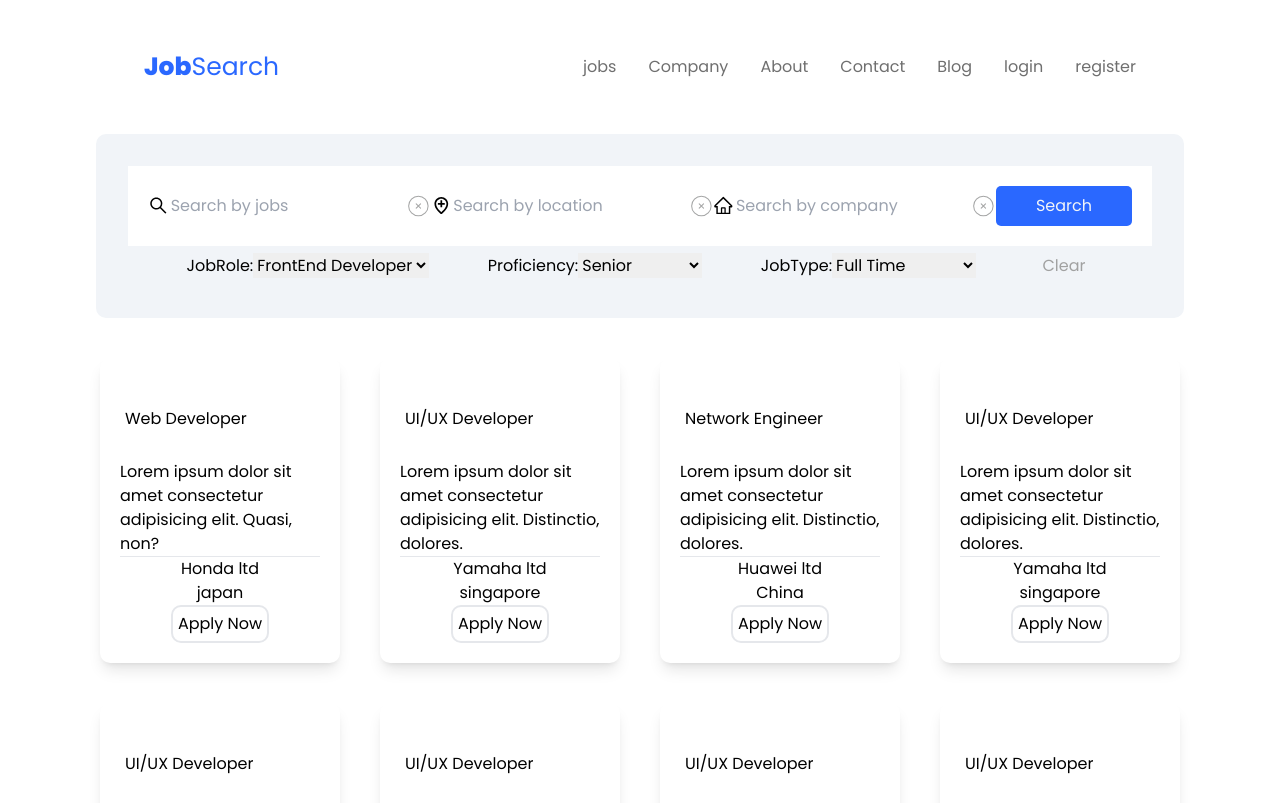
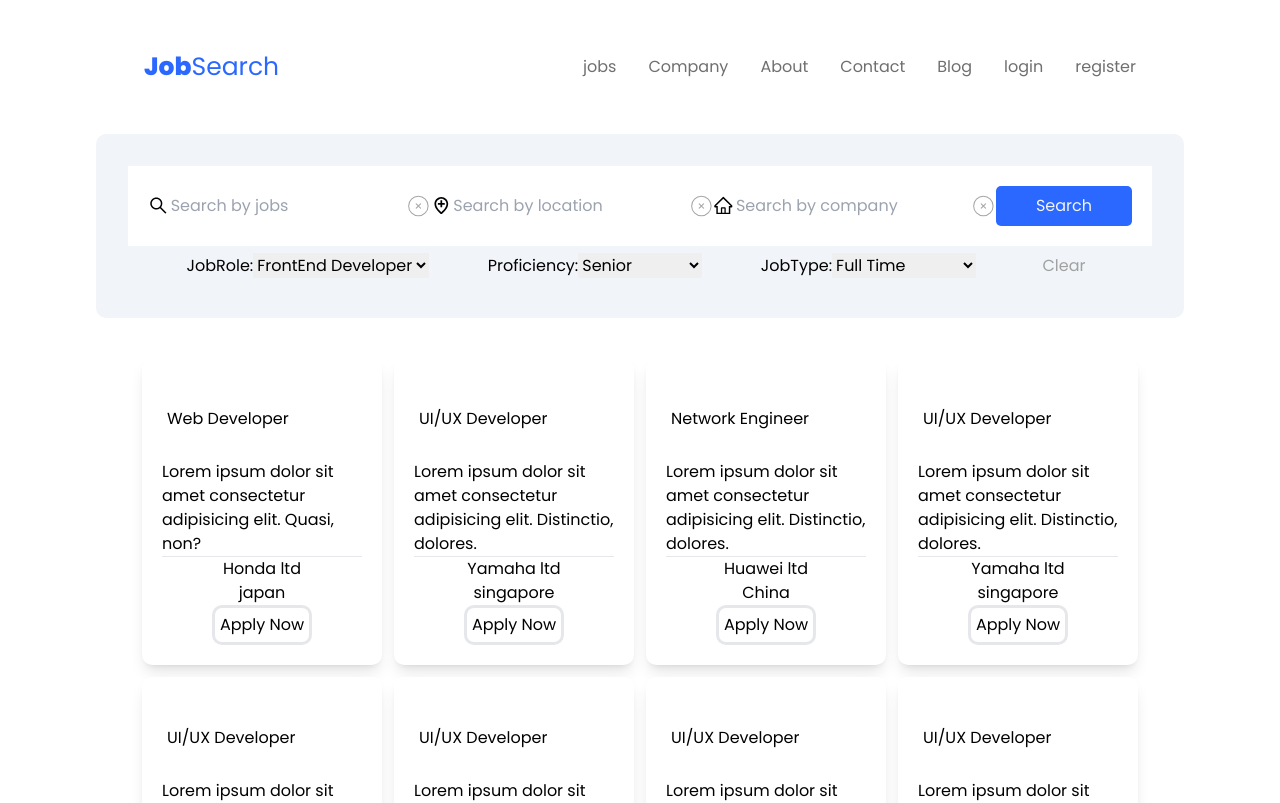
Before and after one commit to ArunprakashLfs/reactui, a React (Create React App) app: page / in a window 1280 px wide. Shown: the top 803 px of the page. Built offline with nearby package versions, Linux system fonts and the light colour scheme.

Commit message:
Added content to flex

```diff
--- a/src/components/JobBar/JobBar.jsx
+++ b/src/components/JobBar/JobBar.jsx
@@ -60,7 +60,7 @@ const JobBar = ()=>{
     ]
     return(
        <div>
-        <div className="jobContainer flex gap-10 justify-center items-center py-10 flex-wrap">
+        <div className="jobContainer flex gap-3 justify-center items-center py-10 flex-wrap">
             {Data.map(({title, description,company, location, id})=>{
                return(
                 <div key={id} className="card group group/item  p-[20px] w-[240px]  bg-white rounded-[10px] hover:bg-blueColor shadow-lg shadow-greyish-400/700 hover:shadow-lg">
@@ -76,7 +76,7 @@ const JobBar = ()=>{
                     <p>{company}</p>
                     <p>{location}</p>
                 </span>
-                <div className="w-[100%] flex items-center justify-center bo"><button className="border-[2px] hover:border-white group-hover:text-white p-[5px] rounded-[10px] m-[auto] hover:bg-white  group-hover/item:text-textColor">Apply Now</button></div>
+                <div className="w-[100%] flex items-center justify-center bo"><button className="border-[3px] hover:border-white group-hover:text-white p-[5px] rounded-[10px] m-[auto] hover:bg-white  group-hover/item:text-textColor">Apply Now</button></div>
             </div>
                )
             })}
```
